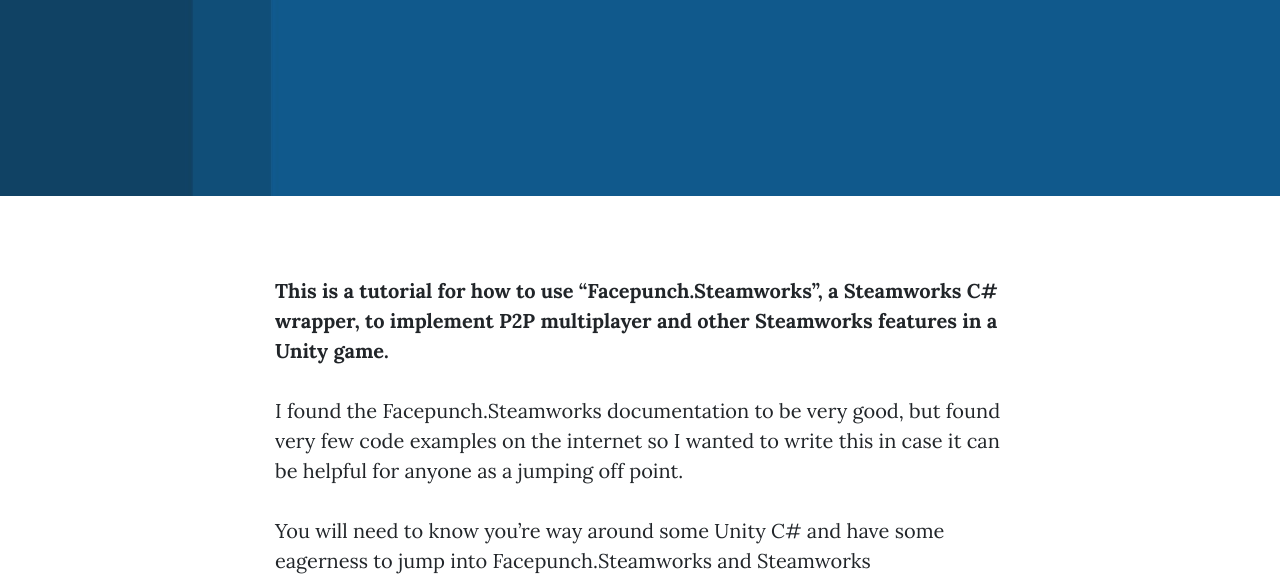
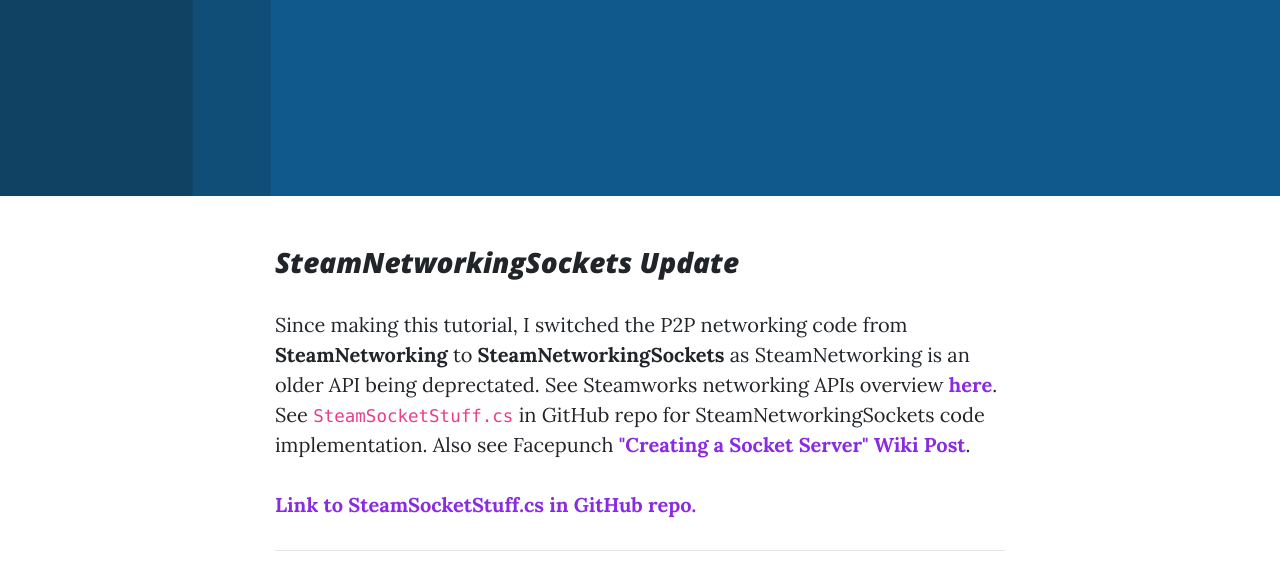
Before and after one commit to bthomas2622/game-dev-blog, a website: page 2020_12_09_post.html in a window 1280 px wide. Shown: the part 366-944 px from the top of the page. Drawn offline with nearby package versions, Linux system fonts and the light colour scheme.

Commit message:
added socket part to facepunch tutorial

```diff
--- a/2020_12_09_post.html
+++ b/2020_12_09_post.html
@@ -81,6 +81,10 @@
     <div class="container">
       <div class="row">
         <div class="col-lg-8 col-md-10 mx-auto">
+          <h3 id="-steamnetworkingsockets-update-"><em>SteamNetworkingSockets Update</em></h3>
+          <p>Since making this tutorial, I switched the P2P networking code from <strong>SteamNetworking</strong> to <strong>SteamNetworkingSockets</strong> as SteamNetworking is an older API being deprectated. See Steamworks networking APIs overview <a  target="_blank" rel="noopener noreferrer" href="https://partner.steamgames.com/doc/features/multiplayer/networking">here</a>. See <code>SteamSocketStuff.cs</code> in GitHub repo for SteamNetworkingSockets code implementation. Also see Facepunch <a target="_blank" rel="noopener noreferrer" href="https://wiki.facepunch.com/steamworks/Creating_A_Socket_Server">&quot;Creating a Socket Server&quot; Wiki Post</a>. </p>
+          <p><a target="_blank" rel="noopener noreferrer" href="https://github.com/bthomas2622/facepunch-steamworks-tutorial/blob/main/SteamSocketsStuff.cs">Link to SteamSocketStuff.cs in GitHub repo.</a></p>
+          <hr>
           <p><b>This is a tutorial for how to use “Facepunch.Steamworks”, a Steamworks C# wrapper, to implement P2P multiplayer and other Steamworks features in a Unity game.</b></p>
           <p>I found the Facepunch.Steamworks documentation to be very good, but found very few code examples on the internet so I wanted to write this in case it can be helpful for anyone as a jumping off point.</p>
           <p>You will need to know you’re way around some Unity C# and have some eagerness to jump into Facepunch.Steamworks and Steamworks documentation.</p>
```
